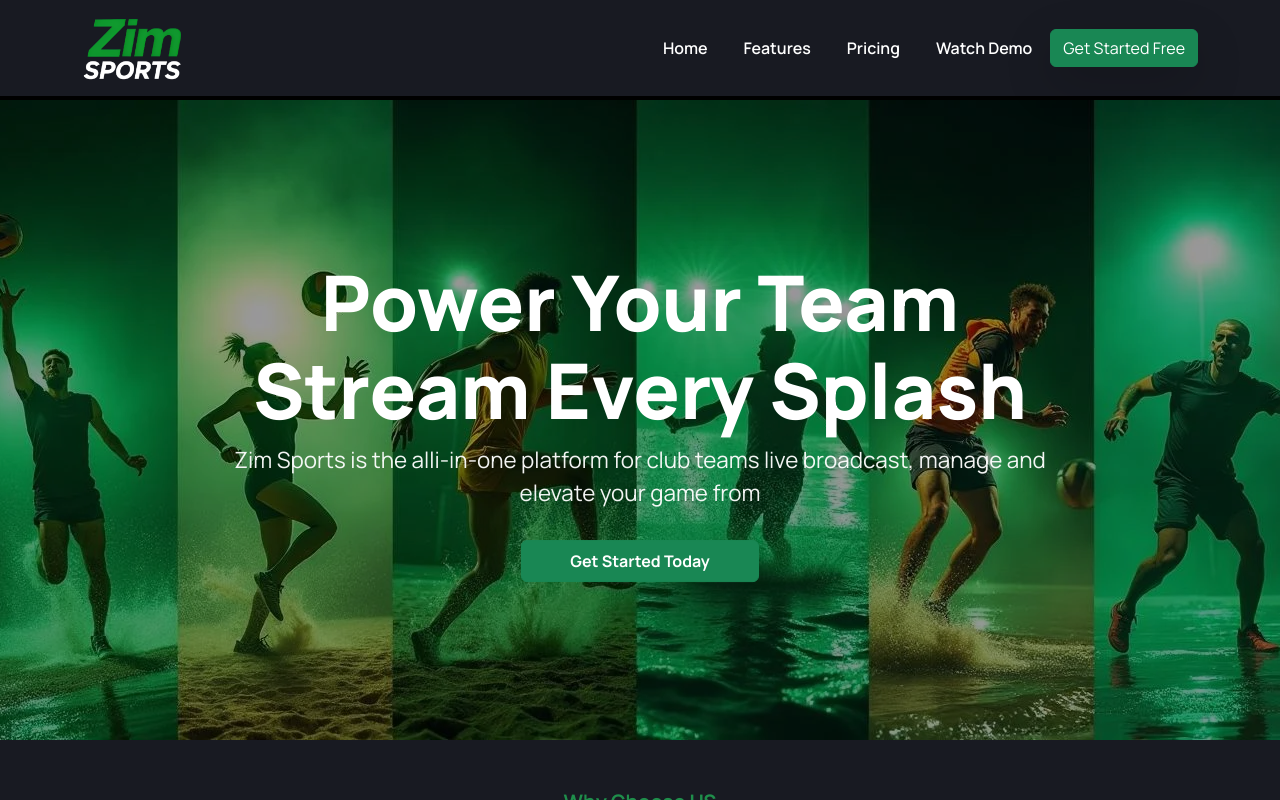
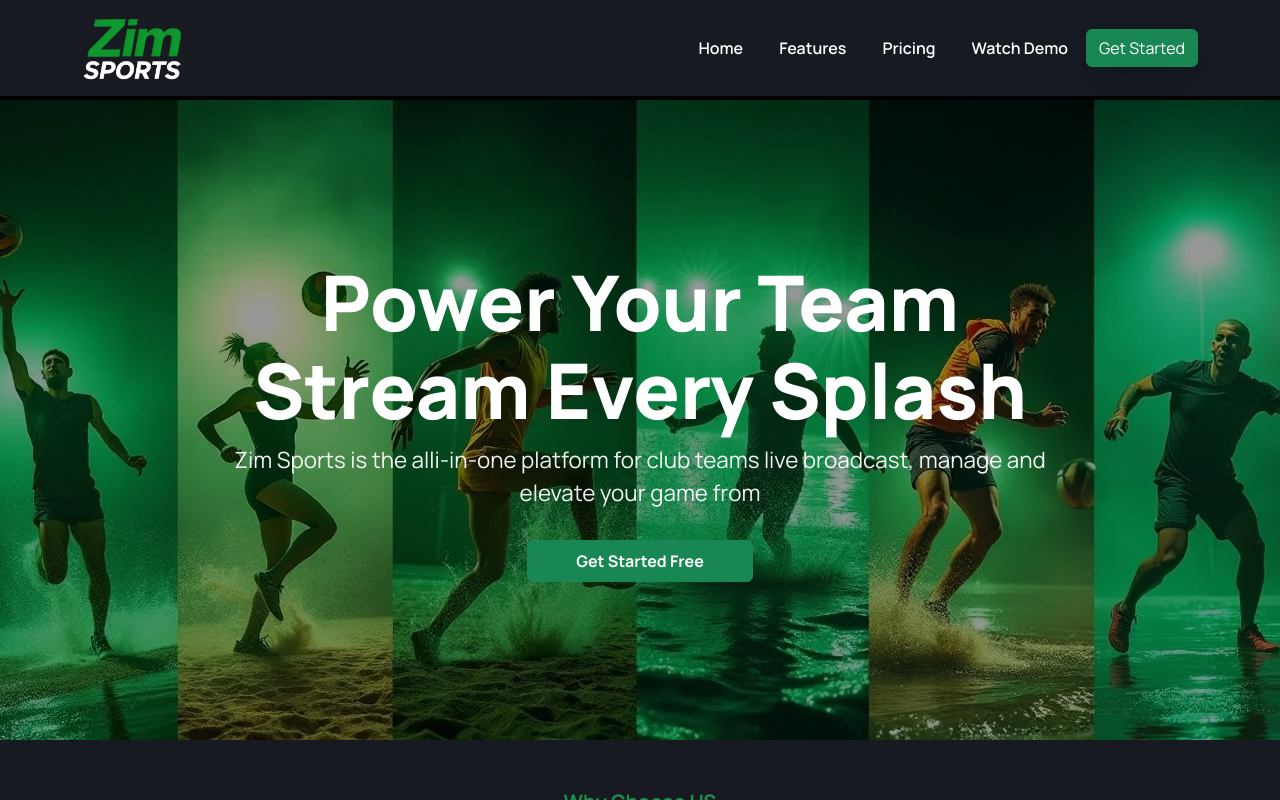
Before and after one commit to Zeeshanprojects/ZimSportsWebsite, a React (Vite) app in the folder zimsports/: page / in a window 1280 px wide. Built offline with nearby package versions, Linux system fonts and the light colour scheme; the HTML template or start-up script is replaced by a standard one.

Commit message:
code-updated

```diff
--- a/zimsports/src/Components/Navbar.jsx
+++ b/zimsports/src/Components/Navbar.jsx
@@ -21,11 +21,7 @@ export default function Navbar() {
       <nav className="navbar navbar-expand-lg navbar-dark fixed-top custom-navbar">
         <div className="container">
           <a className="navbar-brand" href="/">
-            <img
-              src={Image.logo}
-              alt="logo"
-              className="navbar-brand-image"
-            />
+            <img src={Image.logo} alt="logo" className="navbar-brand-image" />
           </a>
 
           <button
@@ -40,13 +36,9 @@ export default function Navbar() {
             <span className="navbar-toggler-icon" />
           </button>
 
-          <div
-            className="collapse navbar-collapse"
-            id="navbarSupportedContent"
-          >
+          <div className="collapse navbar-collapse" id="navbarSupportedContent">
             <ul className="navbar-nav ms-auto">
-              {["Home", "Features", "Pricing", "Watch Demo", ].map(
-                (item) => (
+              {["Home", "Features", "Pricing", "Watch Demo"].map((item) => (
                 <li className="nav-item" key={item}>
                   <a
                     className="nav-link"
@@ -56,13 +48,14 @@ export default function Navbar() {
                     {item}
                   </a>
                 </li>
-                )
-              )}
+              ))}
             </ul>
 
             <div className="d-flex mt-3 mt-lg-0">
               <Link to="/login">
-                <button className="btn btn-success shadow-lg">Get Started Free</button>
+                <button className="btn btn-success shadow-lg">
+                  Get Started
+                </button>
               </Link>
             </div>
           </div>
--- a/zimsports/src/Pages/Home.jsx
+++ b/zimsports/src/Pages/Home.jsx
@@ -41,7 +41,7 @@ export default function Home() {
 <Link to="./login">
 <button className="btn btn-success ps-5 pe-5 pt-2 pb-2 fw-bold">
               {" "}
-              Get Started Today{" "}
+              Get Started Free{" "}
             </button></Link>
 
           </div>
```
Lines whose indentation alone changed are shown as unchanged.
